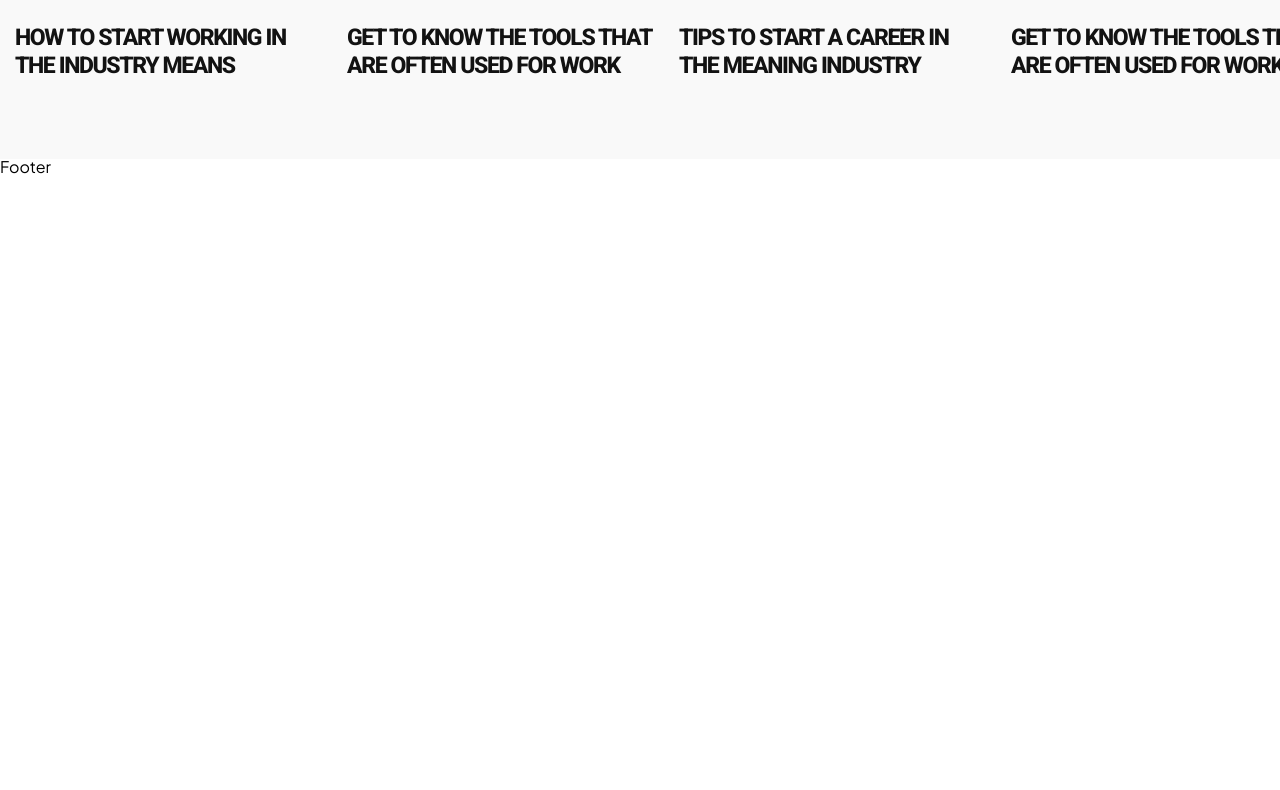
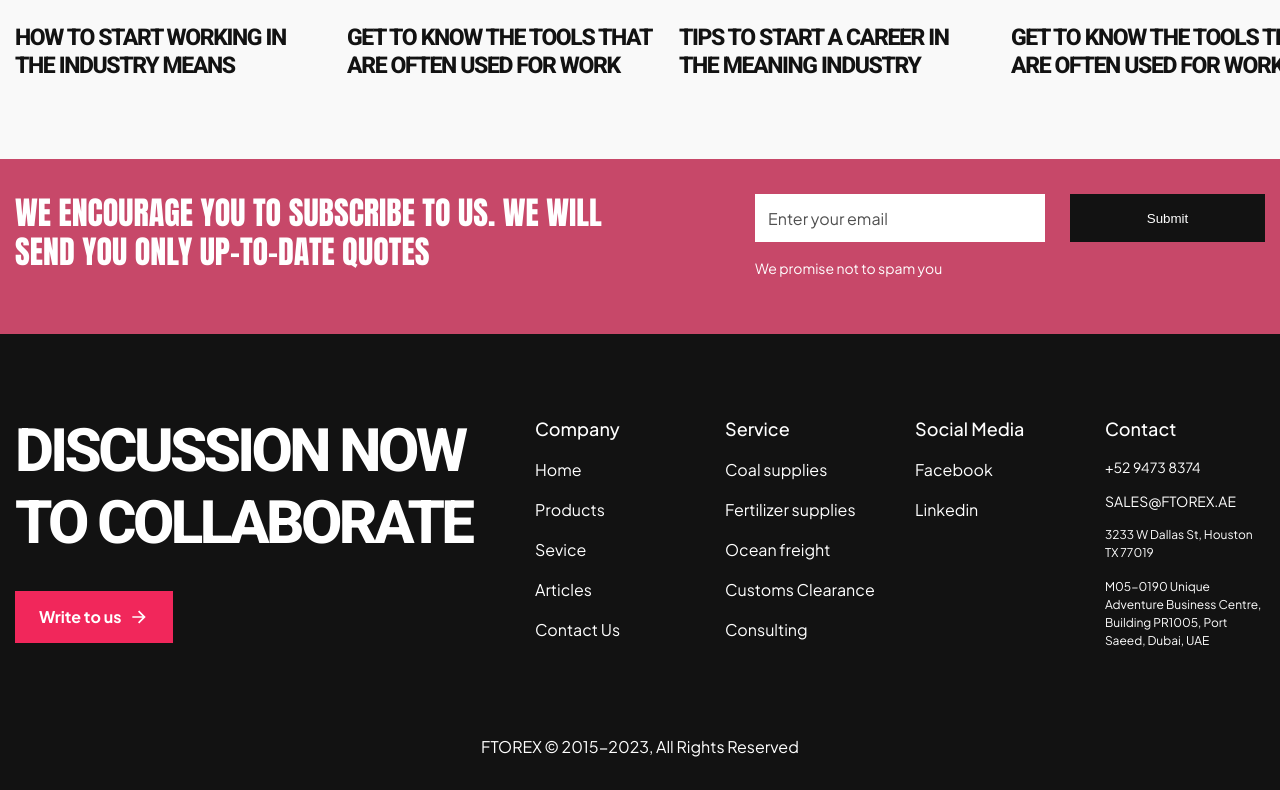
Before and after one commit to RomanKoriachko/ftorex, a React (Create React App) app: page / in a window 1280 px wide. Shown: the part 5212-6002 px from the top of the page. Before the commit the page ends 5389 px from the top, so only its background shows below. Built offline with nearby package versions, Linux system fonts and the light colour scheme.

Commit message:
add footer

```diff
--- /dev/null
+++ b/src/components/SubscribeSection/SubscribeSection.js
@@ -0,0 +1,35 @@
+import React from 'react'
+import './SubscribeSection.scss'
+
+const SubscribeSection = () => {
+    return (
+        <section className="subscribe-section">
+            <div className="container">
+                <div className="row subscribe-row">
+                    <p className="subscribe-header">
+                        We encourage you to subscribe to us. We will send you
+                        only up-to-date quotes
+                    </p>
+                    <div>
+                        <div className="row input-email-row">
+                            <input
+                                className="email-input"
+                                id="email"
+                                type="email"
+                                placeholder="Enter your email"
+                            />
+                            <button className="email-btn" id="email">
+                                Submit
+                            </button>
+                        </div>
+                        <p className="input-annotation">
+                            We promise not to spam you
+                        </p>
+                    </div>
+                </div>
+            </div>
+        </section>
+    )
+}
+
+export default SubscribeSection
--- /dev/null
+++ b/src/components/SubscribeSection/SubscribeSection.scss
@@ -0,0 +1,56 @@
+.subscribe-section {
+    padding-top: 35px;
+    padding-bottom: 55px;
+    background-color: #c74869;
+    color: white;
+    .subscribe-row {
+        justify-content: space-between;
+    }
+    .subscribe-header {
+        font-family: 'Anton';
+        font-weight: 400;
+        font-size: 32px;
+        line-height: 120%;
+        text-transform: uppercase;
+        width: 50%;
+    }
+    .input-email-row {
+        margin-bottom: 16px;
+    }
+    .email-input {
+        height: 48px;
+        width: 290px;
+        margin-right: 25px;
+        padding: 12px;
+        font-family: 'Plus Jakarta Sans';
+        font-weight: 400;
+        font-size: 16px;
+        line-height: 150%;
+        color: #505050;
+        border: 1px solid white;
+        &::placeholder {
+            font-family: 'Plus Jakarta Sans';
+            font-weight: 400;
+            font-size: 16px;
+            line-height: 150%;
+            color: #505050;
+        }
+    }
+    .email-btn {
+        width: 195px;
+        height: 48px;
+        background: #121212;
+        border: 1px solid #121212;
+        color: white;
+        cursor: pointer;
+        transition: 0.3s all;
+        &:hover {
+            background: #2b2b2b;
+        }
+    }
+    .input-annotation {
+        font-weight: 400;
+        font-size: 14px;
+        line-height: 150%;
+    }
+}
--- a/src/container/Footer/Footer.js
+++ b/src/container/Footer/Footer.js
@@ -1,7 +1,66 @@
 import React from 'react'
+import './Footer.scss'
 
 const Footer = () => {
-    return <div>Footer</div>
+    return (
+        <footer className="footer">
+            <div className="container">
+                <div className="row footer-row">
+                    <div className="footer-item-header">
+                        <p className="big-header">
+                            DISCUSSION NOW TO COLLABORATE
+                        </p>
+                        <button className="footer-btn">
+                            <div className="row btn-content-row">
+                                <p>Write to us</p>
+                                <div className="btn-arrow"></div>
+                            </div>
+                        </button>
+                    </div>
+                    <div className="footer-item-text">
+                        <p className="footer-column-header">Company</p>
+                        <p className="footer-column-item">Home</p>
+                        <p className="footer-column-item">Products</p>
+                        <p className="footer-column-item">Sevice</p>
+                        <p className="footer-column-item">Articles</p>
+                        <p className="footer-column-item">Contact Us</p>
+                    </div>
+                    <div className="footer-item-text">
+                        <p className="footer-column-header">Service</p>
+                        <p className="footer-column-item">Coal supplies</p>
+                        <p className="footer-column-item">
+                            Fertilizer supplies
+                        </p>
+                        <p className="footer-column-item">Ocean freight</p>
+                        <p className="footer-column-item">Customs Clearance</p>
+                        <p className="footer-column-item">Consulting</p>
+                    </div>
+                    <div className="footer-item-text">
+                        <p className="footer-column-header">Social Media</p>
+                        <p className="footer-column-item">Facebook</p>
+                        <p className="footer-column-item">Linkedin</p>
+                    </div>
+                    <div className="footer-item-text">
+                        <p className="footer-column-header">Contact</p>
+                        <p className="footer-contacts-item-1">+52 9473 8374</p>
+                        <p className="footer-contacts-item-1">
+                            sales@ftorex.ae
+                        </p>
+                        <p className="footer-contacts-item-2">
+                            3233 W Dallas St, Houston TX 77019
+                        </p>
+                        <p className="footer-contacts-item-2">
+                            M05-0190 Unique Adventure Business Centre,  Building
+                            PR1005, Port Saeed, Dubai, UAE
+                        </p>
+                    </div>
+                </div>
+                <p className="copyright">
+                    FTOREX © 2015-2023, All Rights Reserved
+                </p>
+            </div>
+        </footer>
+    )
 }
 
 export default Footer
--- /dev/null
+++ b/src/container/Footer/Footer.scss
@@ -0,0 +1,57 @@
+@import '../../style';
+
+.footer {
+    background: #121212;
+    color: white;
+    padding-top: 81px;
+    padding-bottom: 35px;
+    .footer-row {
+        gap: 40px;
+    }
+    .footer-item-header {
+        width: 45%;
+        .big-header {
+            margin-bottom: 32px;
+        }
+    }
+    .footer-item-text {
+        min-width: 150px;
+        max-width: 160px;
+        .footer-column-header {
+            font-weight: 500;
+            font-size: 18px;
+            line-height: 150%;
+            margin-bottom: 16px;
+        }
+        .footer-column-item {
+            font-weight: 400;
+            font-size: 16px;
+            line-height: 150%;
+            margin-bottom: 16px;
+        }
+        .footer-contacts-item-1 {
+            font-weight: 400;
+            font-size: 14px;
+            line-height: 18px;
+            text-transform: uppercase;
+            margin-bottom: 16px;
+        }
+        .footer-contacts-item-2 {
+            font-weight: 400;
+            font-size: 12px;
+            line-height: 150%;
+            margin-bottom: 16px;
+        }
+    }
+    .big-header {
+        color: white;
+    }
+    .footer-btn {
+        @include buttonWithArrow();
+        background: #f1275b;
+    }
+    .copyright {
+        text-align: center;
+        margin-top: 73px;
+    }
+}
--- a/src/container/Main/Main.js
+++ b/src/container/Main/Main.js
@@ -7,6 +7,7 @@ import ServicesSection from '../../components/ServicesSection/ServicesSection'
 import AboutUsSection from '../../components/AboutUsSection/AboutUsSection'
 import MapSection from '../../components/MapSection/MapSection'
 import ArticlesSection from '../../components/ArticlesSection/ArticlesSection'
+import SubscribeSection from '../../components/SubscribeSection/SubscribeSection'
 
 const Main = () => {
     return (
@@ -18,6 +19,7 @@ const Main = () => {
             <AboutUsSection />
             <MapSection />
             <ArticlesSection />
+            <SubscribeSection />
         </main>
     )
 }
--- a/src/redux/hooks.js
+++ b/src/redux/hooks.js
@@ -1,4 +1,4 @@
-import { TypedUseSelectorHook, useDispatch, useSelector } from 'react-redux'
+import { useDispatch, useSelector } from 'react-redux'
 
 // Use throughout your app instead of plain `useDispatch` and `useSelector`
 export const useAppDispatch = useDispatch
```
